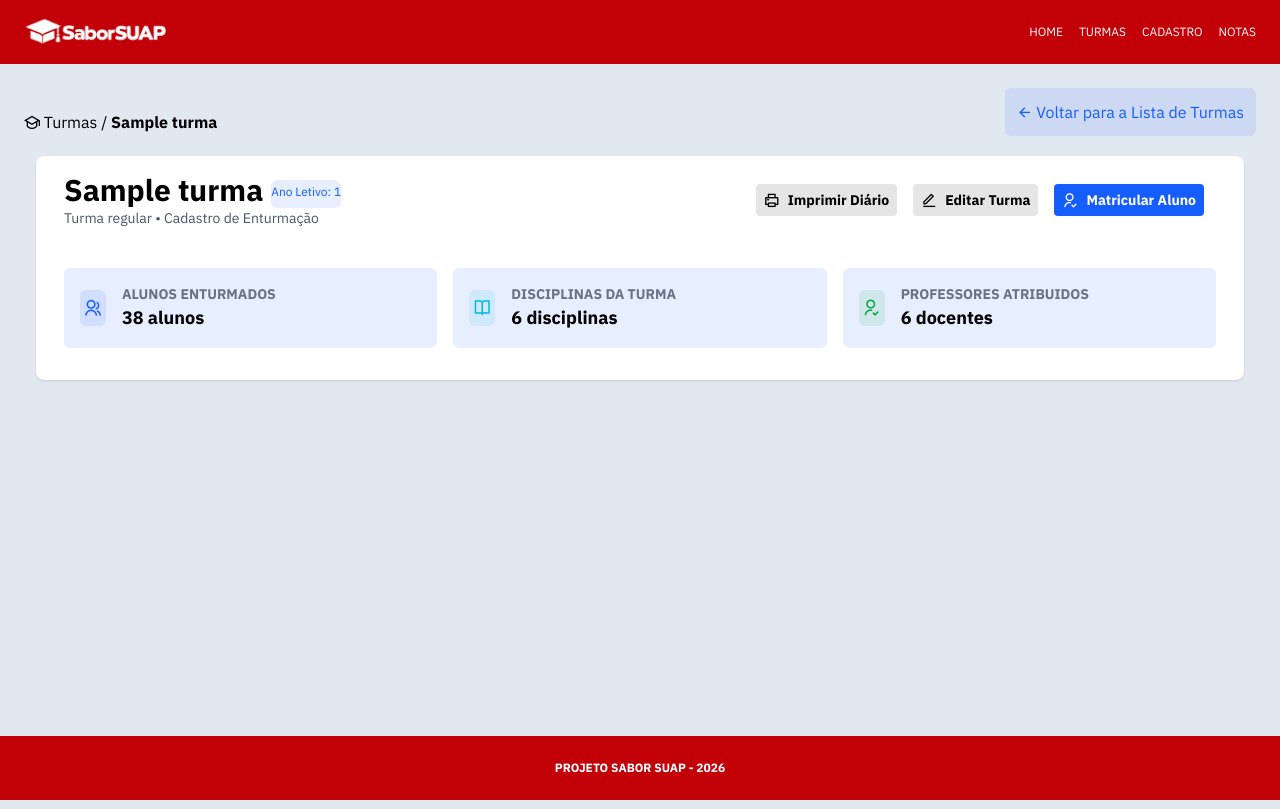
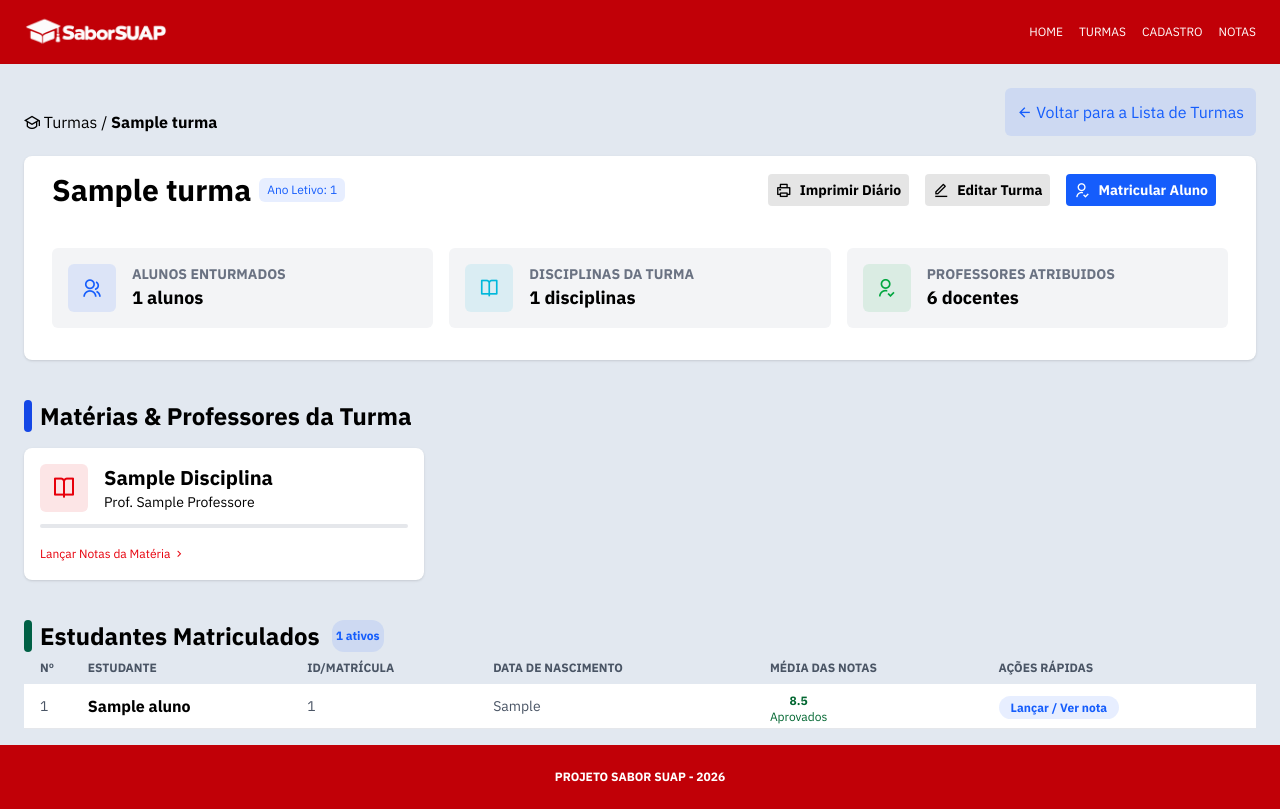
Before and after one commit to pedrofreyervicente/projeto-sabor-suap, a Flask app: page /turmas/1 in a window 1280 px wide. Run offline with Flask 3, Linux system fonts and the light colour scheme; tables that the repository leaves empty hold one stand-in row (values such as "Sample post"); some libraries are stand-ins or nearby versions.

Commit message:
pagina de turma

```diff
--- a/models/__init__.py
+++ b/models/__init__.py
@@ -2,3 +2,6 @@ from .turmas import Turmas
 from .disciplinas import Disciplinas
 from .professores import Professores
 from .alunos import Alunos
+from .relacionamentoaluno import RelacionamentoAluno
+from .relacionamentoprofessor import RelacionamentoProfessor
+from .relacionamentoturma import RelacionamentoTurma
--- /dev/null
+++ b/models/relacionamentoaluno.py
@@ -0,0 +1,8 @@
+from database import db
+
+class RelacionamentoAluno(db.Model):
+    __tablename__ = 'relacionamentoaluno'
+
+    idAluno = db.Column(db.Integer, db.ForeignKey('alunos.idAluno'), primary_key=True)
+    idTurma = db.Column(db.Integer, db.ForeignKey('turmas.idTurma'), primary_key=True)
+    idDisciplina = db.Column(db.Integer, db.ForeignKey('disciplinas.idDisciplina'), primary_key=True)
--- /dev/null
+++ b/models/relacionamentoprofessor.py
@@ -0,0 +1,9 @@
+from database import db
+
+class RelacionamentoProfessor(db.Model):
+    __tablename__ = 'relacionamentoprofessor'
+
+    id = db.Column(db.Integer, primary_key=True)
+    idProfessor = db.Column(db.Integer, nullable=True)
+    idTurma = db.Column(db.Integer, nullable=True)
+    idDisciplina = db.Column(db.Integer, nullable=True)
--- /dev/null
+++ b/models/relacionamentoturma.py
@@ -0,0 +1,8 @@
+from database import db
+
+class RelacionamentoTurma(db.Model):
+    __tablename__ = 'relacionamentoturma'
+
+    id = db.Column(db.Integer, primary_key=True)
+    idTurma = db.Column(db.Integer, nullable=True)
+    idDisciplina = db.Column(db.Integer, nullable=True)
--- a/routes/turmas.py
+++ b/routes/turmas.py
@@ -1,7 +1,7 @@
 from flask import Blueprint, render_template
 from database import db
 from models import Turmas
-from views import ViewTurmas
+from views import ViewTurmas, DetalheTurma
 
 turmas_bp = Blueprint("turmas", __name__, url_prefix="/turmas")
 
@@ -24,5 +24,9 @@ def lista():
 
 @turmas_bp.route("/<int:id>")
 def detalhe(id):
-    turma = db.get_or_404(Turmas, id)
-    return render_template("turmas/detalhe.html", turma=turma)
+    detalhe = DetalheTurma(id)
+    dados_turma = detalhe.getDadosTurma()
+    return render_template(
+        "turmas/detalhe.html",
+        dados=dados_turma
+    )
--- /dev/null
+++ b/templates/components/destaque-turmas-disciplinas.html
@@ -0,0 +1,13 @@
+<div class="bg-white rounded-lg shadow p-4 space-y-3">
+    <div class="flex flex-row items-center gap-4 rounded-md">
+        <div class="bg-red-600/10 text-red-600 w-12 rounded-md aspect-square flex items-center justify-center text-2xl">
+            <i class="ri-book-open-line"></i>
+        </div>
+        <div class="flex-1">
+            <div class="text-xl text-black font-bold capitalize">{{ titulo }}</div>
+            <div class="text-sm capitalize">Prof. {{ descricao }}</div>
+        </div>
+    </div>
+    <div class="bg-gray-200 h-1 rounded-xl"></div>
+    <a href="#" class="text-red-600 text-xs">Lançar Notas da Matéria <i class="ri-arrow-right-s-line"></i></a>
+</div>
--- a/templates/components/destaque-turmas-info.html
+++ b/templates/components/destaque-turmas-info.html
@@ -1,5 +1,5 @@
-<div class="bg-blue-600/10 flex flex-row items-center justify-start gap-4 rounded-md p-4 mb-4">
-<div class="bg-{{ cor }} text-{{ text }} p-1 rounded-md aspect-square flex items-center justify-center text-lg">
+<div class="bg-gray-100 flex flex-row items-center justify-start gap-4 rounded-md p-4 mb-4">
+<div class="bg-{{ cor }} text-{{ text }} p-1 w-12 rounded-md aspect-square flex items-center justify-center text-xl">
     <i class="{{ icone }}"></i>
 </div>
 <div>
--- a/templates/turmas/detalhe.html
+++ b/templates/turmas/detalhe.html
@@ -1,10 +1,12 @@
 {% extends "base.html" %}
-{% block title %}{{ turma.nome }}{% endblock %}
+
+{% block title %}{{ dados.turma.nome }}{% endblock %}
 
 {% block content %}
 
+
 <div class="flex flex-row items-center justify-between pt-2 text-md">
-    <div><i class="ri-graduation-cap-line"></i> Turmas / <b>{{ turma.nome }}</b></div>
+    <div><i class="ri-graduation-cap-line"></i> Turmas / <b>{{ dados.turma.nome }}</b></div>
     <div class="text-blue-600 bg-blue-600/10 rounded-md mb-5 p-3 hover:bg-blue-600/20 transition-all">
         <a href="{{ url_for('turmas.lista') }}">
             <i class="ri-arrow-left-line"></i> Voltar para a Lista de Turmas
@@ -13,17 +15,11 @@
 </div>
 
 
-
-<div class="bg-white rounded-lg shadow p-4 mx-3">
+<div class="bg-white rounded-lg shadow p-4">
     <div class="flex flex-row items-center justify-between mx-3">
-    <div>
-        <div>
-            <div class="flex flex-row">
-                <div class="text-3xl font-bold mr-2">{{ turma.nome }}</div>
-                <div class="text-xs mt-2 bg-blue-600/10 text-blue-600 rounded-md py-1">Ano Letivo: {{ turma.ano }}</div>
-            </div>
-        </div>
-        <div class="text-sm text-gray-600">Turma regular • Cadastro de Enturmação</div>
+        <div class="flex flex-row items-center gap-2">
+            <div class="text-3xl font-bold">{{ dados.turma.nome }}</div>
+            <div class="text-xs bg-blue-600/10 text-blue-600 rounded-md py-1 px-2">Ano Letivo: {{ dados.turma.ano }}</div>
         </div>
 
 
@@ -43,11 +39,11 @@
     </div>
 
     <div class="grid md:grid-cols-2 lg:grid-cols-3 gap-4 mt-10 mx-3">
-        {% with icone="ri-group-line", titulo="alunos enturmados", descricao="38 alunos", cor="blue-600/10", text="blue-600" %}
+        {% with icone="ri-group-line", titulo="alunos enturmados", descricao=dados.quantidadeAlunos ~ " alunos", cor="blue-600/10", text="blue-600" %}
             {% include 'components/destaque-turmas-info.html' %}
         {% endwith %}
 
-        {% with icone="ri-book-open-line", titulo="disciplinas da turma", descricao="6 disciplinas", cor="cyan-500/10", text="cyan-500" %}
+        {% with icone="ri-book-open-line", titulo="disciplinas da turma", descricao=dados.quantidadeDisciplinas ~ " disciplinas", cor="cyan-500/10", text="cyan-500" %}
             {% include 'components/destaque-turmas-info.html' %}
         {% endwith %}
 
@@ -57,4 +53,55 @@
     </div>
 </div>
 
+<div class="flex flex-row mt-10 mb-4">
+    <div class="bg-blue-700 px-1 rounded-b rounded-t mr-2"></div>
+    <div class="text-2xl font-bold">Matérias & Professores da Turma</div>
+</div>
+
+<div class="grid md:grid-cols-2 lg:grid-cols-3 gap-4 mb-10">
+    {% for disciplina in dados.disciplinas %}
+        {% with icone="ri-quill-pen-line", titulo=disciplina.disciplina, descricao=disciplina.professor %}
+            {% include 'components/destaque-turmas-disciplinas.html' %}
+        {% endwith %}
+    {% endfor %}
+
+</div>
+
+<div class="flex flex-row">
+    <div class="bg-emerald-800 px-1 rounded-b rounded-t mr-2"></div>
+    <div class="text-2xl font-bold">Estudantes Matriculados</div>
+    <div class="text-blue-600 bg-blue-600/10 rounded-xl text-xs px-1 py-2 font-bold ml-3">{{dados.quantidadeAlunos}} ativos</div>
+</div>
+
+<table class="table w-full">
+    <thead>
+        <tr class="uppercase font-semibold text-gray-600 text-xs text-left">
+            <th class="pl-4 py-2">Nº</th>
+            <th>estudante</th>
+            <th>id/matrícula</th>
+            <th>data de nascimento</th>
+            <th>média das notas</th>
+            <th>ações rápidas</th>
+        </tr>
+        {% for aluno in dados.alunos %}
+        <tr class="bg-white border-b border-gray-200">
+            <td class="text-sm text-gray-600 pl-4 py-3">{{ loop.index }}</td>
+            <td class="text-base font-bold">{{ aluno.nome }}</td>
+            <td class="text-sm text-gray-600">{{ aluno.idAluno }}</td>
+            <td class="text-sm text-gray-600">{{ aluno.data }}</td>
+            <td>
+                <div class="text-center text-green-800 inline-flex flex-col text-xs">
+                    <span class="font-bold">8.5</span>
+                    <span>Aprovados</span>
+                </div>
+            </td>
+            <td>
+                <a href="#" class="text-blue-600 bg-blue-600/10 rounded-xl text-blue-600 bg-blue-600/10 rounded-md text-2md py-1 px-3 font-bold text-xs">Lançar / Ver nota</a>
+            </td>
+        </tr>
+        {% endfor %}
+    </thead>
+</table>
+
+
 {% endblock %}
--- a/views/__init__.py
+++ b/views/__init__.py
@@ -1,2 +1,3 @@
 from .turmas import ViewTurmas
 from .home import ViewHome
+from .detalheTurma import DetalheTurma
--- /dev/null
+++ b/views/detalheTurma.py
@@ -0,0 +1,49 @@
+from database import db
+from sqlalchemy import select
+from models import Turmas, Alunos, RelacionamentoAluno, RelacionamentoTurma, RelacionamentoProfessor, Disciplinas, Professores
+
+class DetalheTurma ():
+    def __init__(self, idTurma):
+        self.idTurma = idTurma
+        self.relAlunos = RelacionamentoAluno()
+        self.relDisciplinas = RelacionamentoTurma()
+        self.relProfessores = RelacionamentoProfessor()
+
+
+    def getTurma(self):
+        return db.get_or_404(Turmas, self.idTurma)
+
+    def getAlunos(self):
+        stmt = (
+            select(Alunos)
+            .join(RelacionamentoAluno, Alunos.idAluno == RelacionamentoAluno.idAluno)
+            .where(RelacionamentoAluno.idTurma == self.idTurma)
+            .distinct()
+        )
+        return db.session.scalars(stmt).all()
+
+    def getDisciplinas(self):
+        stmt = (
+        select(
+            Disciplinas.idDisciplina,
+            Disciplinas.nome.label("disciplina"),
+            Professores.idProfessor,
+            Professores.nome.label("professor"),
+        )
+        .select_from(RelacionamentoProfessor)
+        .join(Disciplinas, Disciplinas.idDisciplina == RelacionamentoProfessor.idDisciplina)
+        .join(Professores, Professores.idProfessor == RelacionamentoProfessor.idProfessor)
+        .where(RelacionamentoProfessor.idTurma == self.idTurma)
+        .order_by(Disciplinas.nome)
+        )
+        return db.session.execute(stmt).all()
+
+    def getDadosTurma(self):
+        alunos = self.getAlunos()
+        return {
+            "turma": self.getTurma(),
+            "alunos": alunos,
+            "quantidadeAlunos": len(alunos),
+            "disciplinas": self.getDisciplinas(),
+            "quantidadeDisciplinas": len(self.getDisciplinas())
+        }
```
Also changed, not shown: templates/cadastro/lista.html (+27 -2 lines). Lines whose indentation alone changed are shown as unchanged.
